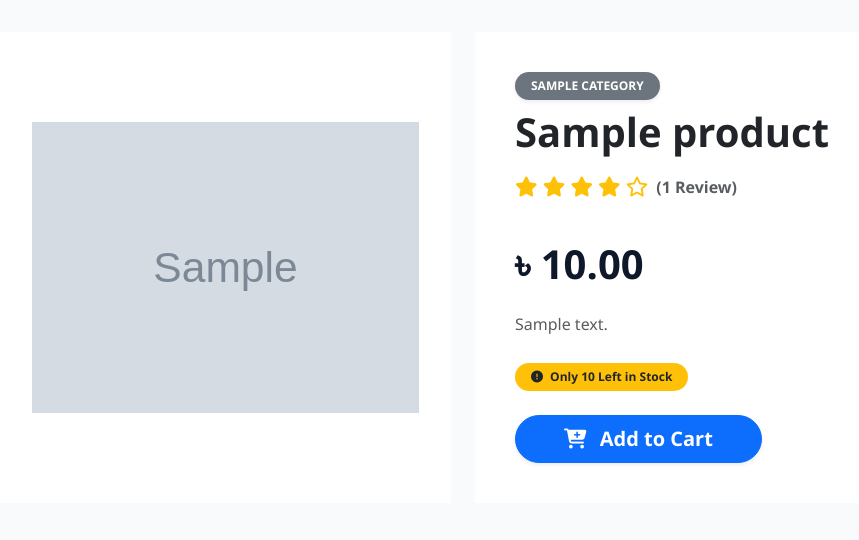
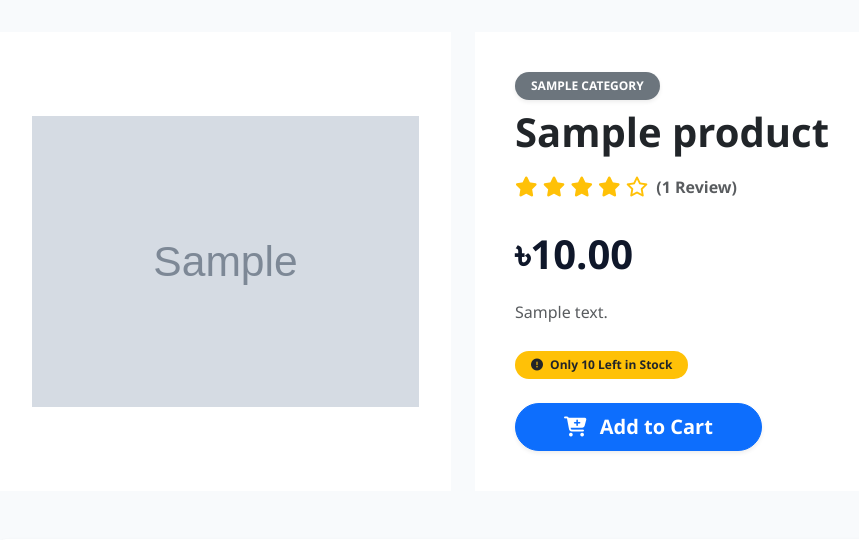
Before and after one commit to nahidularafat/ondrobit_shop, a Django app: a page that uses templates/shop/product_detail.html in a window 1280 px wide. Shown: the part 123-663 px from the top of the page, without its empty margins (82-941 px from the left). Run offline with Django 5.2, Linux system fonts and the light colour scheme; tables that the repository leaves empty hold one stand-in row (values such as "Sample post"); grey boxes marked "Sample" are stand-in pictures.

Commit message:
product details updated

```diff
--- a/ondrobit_shop/settings.py
+++ b/ondrobit_shop/settings.py
@@ -26,7 +26,7 @@ SECRET_KEY = 'django-insecure-^rn^ca*52fjj&8v9-8e9=*hfixa88izshxkq4m9_d)*+(d9px_
 # SECURITY WARNING: don't run with debug turned on in production!
 DEBUG = False
 
-ALLOWED_HOSTS = ['shop.ondrobit.com', 'www.shop.ondrobit.com', 'localhost', '127.0.0.1']
+ALLOWED_HOSTS = ['*']
 
 
 # Application definition
@@ -52,6 +52,7 @@ SITE_ID = 1
 
 MIDDLEWARE = [
     'django.middleware.security.SecurityMiddleware',
+    'whitenoise.middleware.WhiteNoiseMiddleware',
     'django.contrib.sessions.middleware.SessionMiddleware',
     'django.middleware.common.CommonMiddleware',
     'django.middleware.csrf.CsrfViewMiddleware',
@@ -59,7 +60,6 @@ MIDDLEWARE = [
     'django.contrib.messages.middleware.MessageMiddleware',
     'django.middleware.clickjacking.XFrameOptionsMiddleware',
     "allauth.account.middleware.AccountMiddleware",
-    'whitenoise.middleware.WhiteNoiseMiddleware',
 ]
 
 # গুগল লগিন এবং allauth এর জন্য এটি আনকমেন্ট করা হয়েছে
--- a/templates/shop/product_detail.html
+++ b/templates/shop/product_detail.html
@@ -34,12 +34,38 @@
         display: flex;
         flex-direction: column;
     }
-    .price-tag {
+
+    /* Professional Price Tag Styles */
+    .price-container {
+        display: flex;
+        align-items: center;
+        gap: 0.75rem;
+        margin: 1rem 0 1.5rem 0;
+        flex-wrap: wrap;
+    }
+    .product-price {
         font-size: 2.5rem;
         font-weight: 800;
         color: var(--primary-color);
-        margin: 1rem 0;
+        line-height: 1;
     }
+    .old-price {
+        font-size: 1.4rem;
+        font-weight: 500;
+        color: #858e96;
+        text-decoration: line-through;
+    }
+    .discount-inline-badge {
+        font-size: 0.9rem;
+        font-weight: 700;
+        background-color: #dc3545; /* Vibrant e-commerce red */
+        color: white;
+        padding: 0.35rem 0.6rem;
+        border-radius: 6px;
+        letter-spacing: 0.5px;
+        box-shadow: 0 2px 4px rgba(220, 53, 69, 0.2);
+    }
+
     .breadcrumb {
         background-color: transparent;
         padding: 0;
@@ -171,7 +197,13 @@
                 <span class="text-muted fw-bold">({{ product.ratings.count }} Review{{ product.ratings.count|pluralize }})</span>
             </div>
 
-            <div class="price-tag">৳ {{ product.price }}</div>
+            <div class="price-container">
+                <span class="product-price">৳{{ product.discounted_price }}</span>
+                {% if product.discount_percentage > 0 %}
+                    <span class="old-price">৳{{ product.price }}</span>
+                    <span class="discount-inline-badge">{{ product.discount_percentage }}% OFF</span>
+                {% endif %}
+            </div>
 
             <p class="text-muted mb-4" style="line-height: 1.8;">
                 {{ product.description }}
```
